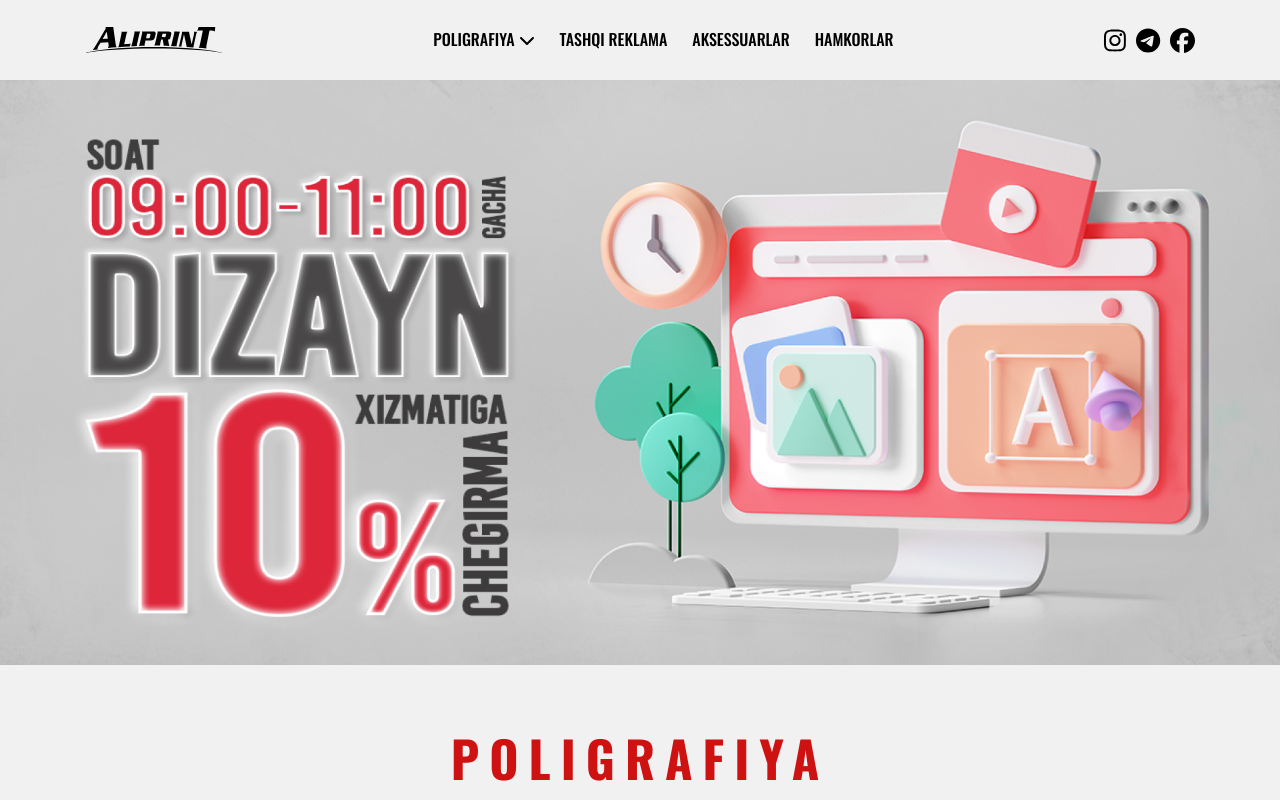
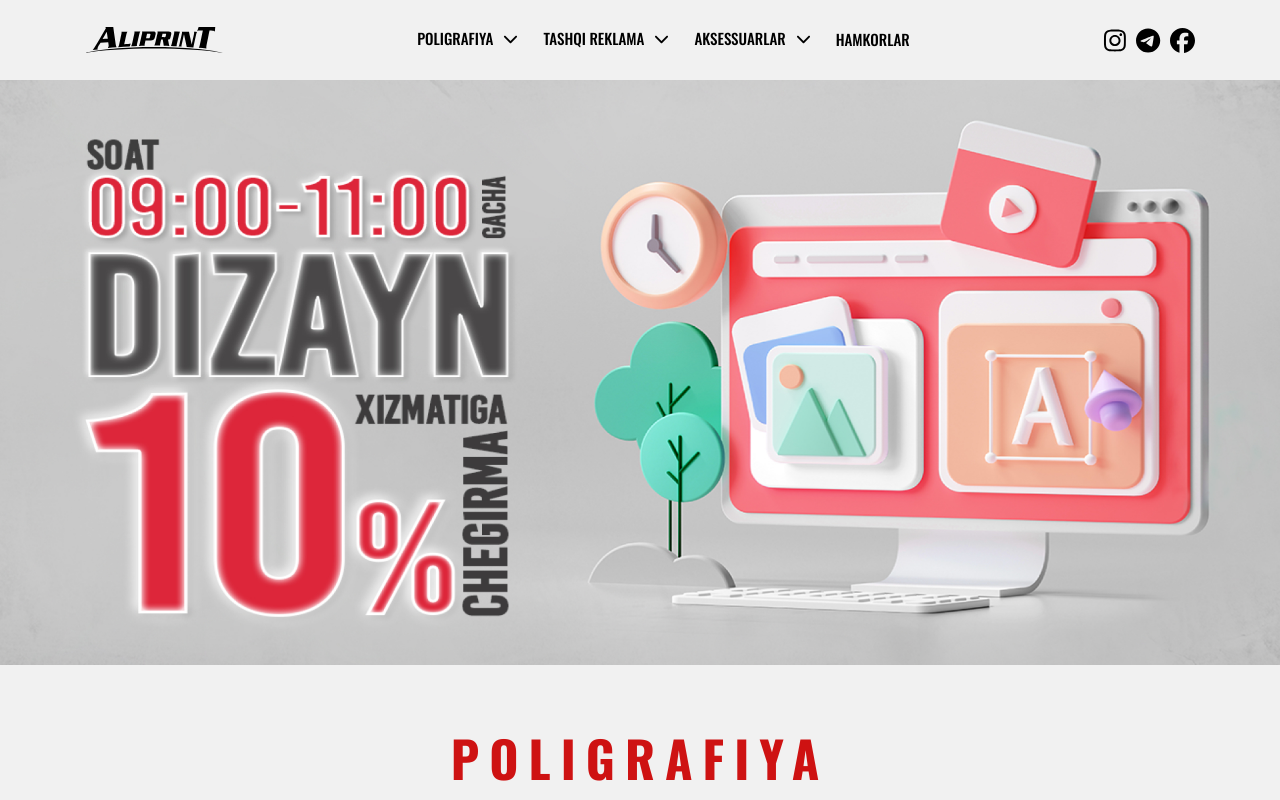
Before and after one commit to Doniyor905/aliprint-react, a React (Create React App) app: page / in a window 1280 px wide. Shown: the top 800 px of the page. Built offline with nearby package versions, Linux system fonts and the light colour scheme.

Commit message:
menu fixed

```diff
--- a/src/App.js
+++ b/src/App.js
@@ -8,11 +8,7 @@ import TashqiReklama from './components/TashqiReklama';
 import Maps from './components/Maps';
 import Footer from './components/Footer';
 
-import poligrafiya from './data/poligrafiya';
-import aksessuarlar from './data/aksessuarlar';
-import tashqiRekalama from './data/tashqiRekalama';
-
-function App() {
+function App({ poligrafiya, tashqiRekalama, aksessuarlar }) {
   return (
     <div className="App">
       <Navbar
--- a/src/components/Navbar/Navbar.module.scss
+++ b/src/components/Navbar/Navbar.module.scss
@@ -19,11 +19,16 @@
   }
 
   &__link {
-    a {
+    &-a {
       text-decoration: none;
       color: #000;
       text-transform: uppercase;
-
+      font-size: 15px;
+      span {
+        display: flex;
+        gap: 10px;
+        align-items: center;
+      }
       &:hover::after {
         transform: scale(1);
       }
@@ -58,9 +63,15 @@
     opacity: 0;
     pointer-events: none;
     transition: ease-in-out 0.5s;
+    box-shadow: -4px 9px 26px -3px rgba(0, 0, 0, 0.23);
     &.active {
       opacity: 1;
       pointer-events: auto;
+    }
+
+    &-link {
+      text-decoration: none;
+      color: #000;
     }
     li {
       margin-bottom: 5px;
@@ -79,7 +90,7 @@
     }
     &__link {
       a {
-        font-size: 14px;
+        font-size: 12px;
       }
     }
 
@@ -92,8 +103,21 @@
 
 @media (max-width: 629px) {
   .nav {
+    &__link-a span {
+      font-size: 14px;
+    }
+    &__link {
+      a {
+        font-size: 14px;
+      }
+    }
     &__close {
       display: block;
+      margin-top: 10px;
+      font-size: 20px;
+    }
+    &__dropdown {
+      right: 15px;
     }
     &__list {
       position: fixed;
--- a/src/components/Navbar/index.jsx
+++ b/src/components/Navbar/index.jsx
@@ -7,16 +7,18 @@ import { FontAwesomeIcon } from '@fortawesome/react-fontawesome';
 import { faInstagram, faTelegram, faFacebook } from '@fortawesome/free-brands-svg-icons';
 import { faBars, faClose, faChevronDown } from '@fortawesome/free-solid-svg-icons';
 import classNames from 'classnames';
+import { Link } from 'react-router-dom';
 const Navbar = ({ poligrafiya, tashqiRekalama, aksessuarlar }) => {
   const [navMenu, setNavMenu] = React.useState(false);
-  const [isVisibleMenu, setIsVisibleMenu] = React.useState(false);
+  const [tashqiMenu, setTashqiMenu] = React.useState(false);
+  const [poligrafiyaMenu, setPoligrafiyaMenu] = React.useState(false);
+  const [aksessuarMenu, setAksessuarMenu] = React.useState(false);
 
   return (
     <Container>
       <nav className={classes['nav']}>
         <img className={classes['nav__logo']} src={logo} alt="" />
         <div
-          // onClick={() => setNavMenu(false)}
           className={
             navMenu
               ? classNames(classes['nav__list-wrapper'], classes['active'])
@@ -33,33 +35,80 @@ const Navbar = ({ poligrafiya, tashqiRekalama, aksessuarlar }) => {
             />
             <li className={classes['nav__link']}>
               <a
+                className={classes['nav__link-a']}
                 href="#!"
-                onMouseEnter={() => setIsVisibleMenu(true)}
-                onMouseLeave={() => setIsVisibleMenu(false)}>
+                onMouseEnter={() => setPoligrafiyaMenu(true)}
+                onMouseLeave={() => setPoligrafiyaMenu(false)}>
                 <span>
-                  POLIGRAFIYA{' '}
+                  POLIGRAFIYA
                   <FontAwesomeIcon className={classes['nav__link-icon']} icon={faChevronDown} />
                 </span>
                 <ul
                   className={
-                    isVisibleMenu
+                    poligrafiyaMenu
                       ? classNames(classes['nav__dropdown'], classes['active'])
                       : classes['nav__dropdown']
                   }>
                   {poligrafiya.map((link) => (
-                    <li className={classes['nav__dropdown-link']}>{link.title}</li>
+                    <Link className={classes['nav__dropdown-link']} key={link.url} to={link.url}>
+                      <li>{link.title}</li>
+                    </Link>
                   ))}
                 </ul>
               </a>
             </li>
             <li className={classes['nav__link']}>
-              <a href="#tashqireklama">TASHQI REKLAMA</a>
+              <a
+                className={classes['nav__link-a']}
+                href="#!"
+                onMouseEnter={() => setTashqiMenu(true)}
+                onMouseLeave={() => setTashqiMenu(false)}>
+                <span>
+                  TASHQI REKLAMA
+                  <FontAwesomeIcon className={classes['nav__link-icon']} icon={faChevronDown} />
+                </span>
+                <ul
+                  className={
+                    tashqiMenu
+                      ? classNames(classes['nav__dropdown'], classes['active'])
+                      : classes['nav__dropdown']
+                  }>
+                  {tashqiRekalama.map((link) => (
+                    <Link className={classes['nav__dropdown-link']} key={link.url} to={link.url}>
+                      <li>{link.title}</li>
+                    </Link>
+                  ))}
+                </ul>
+              </a>
             </li>
             <li className={classes['nav__link']}>
-              <a href="#aksessuarlar">Aksessuarlar</a>
+              <a
+                className={classes['nav__link-a']}
+                href="#!"
+                onMouseEnter={() => setAksessuarMenu(true)}
+                onMouseLeave={() => setAksessuarMenu(false)}>
+                <span>
+                  Aksessuarlar
+                  <FontAwesomeIcon className={classes['nav__link-icon']} icon={faChevronDown} />
+                </span>
+                <ul
+                  className={
+                    aksessuarMenu
+                      ? classNames(classes['nav__dropdown'], classes['active'])
+                      : classes['nav__dropdown']
+                  }>
+                  {aksessuarlar.map((link) => (
+                    <Link className={classes['nav__dropdown-link']} key={link.url} to={link.url}>
+                      <li>{link.title}</li>
+                    </Link>
+                  ))}
+                </ul>
+              </a>
             </li>
             <li className={classes['nav__link']}>
-              <a href="#hamkorlar">Hamkorlar</a>
+              <a className={classes['nav__link-a']} href="#hamkorlar">
+                Hamkorlar
+              </a>
             </li>
           </ul>
         </div>
--- a/src/data/aksessuarlar.js
+++ b/src/data/aksessuarlar.js
@@ -22,7 +22,7 @@ const aksessuarlar = [
     subtitle: 'Kiyim',
     text: 'Lorem ipsum dolor sit amet, consectetur adipiscing elit. In faucibus feugiat pharetra massa risus tortor leo. Non viverra tempus metus risus egestas egestas. Elementum eros, sit sapien ullamcorper ullamcorper et eget at. A netus ultrices lectus vitae.',
     image: kepkaImg,
-    url: '/product/boshkiyim',
+    url: '/product/bosh',
   },
   {
     title: 'Bakal',
--- a/src/data/tashqiRekalama.js
+++ b/src/data/tashqiRekalama.js
@@ -33,7 +33,7 @@ const tashqiReklama = [
     subtitle: 'Harflar',
     text: 'Tashqi reklamaning keng tarqalgan turlaridan biri bu – BO‘RTMA HARFLARDIR. Ofis, korxona,  tashkilot yoki savdo do‘konlari peshlavhalarini bo‘rtma harflar orqali aks ettirish keng  jamoatchilik va hamkorlar e’tiborini jalb qilishda samarali reklama vositasidir.',
     image: bortmaHarfImg,
-    url: '/product/bortmaharf',
+    url: '/product/bortma',
   },
   {
     title: 'Korob',
--- a/src/index.js
+++ b/src/index.js
@@ -4,13 +4,61 @@ import App from './App';
 import { BrowserRouter, Route, Routes } from 'react-router-dom';
 import ProductPage from './pages/ProductPage';
 
+import poligrafiya from './data/poligrafiya';
+import aksessuarlar from './data/aksessuarlar';
+import tashqiRekalama from './data/tashqiRekalama';
+const products = {};
+
+poligrafiya.map(
+  (item) =>
+    (products[item.title.toLowerCase()] = {
+      title: item.title,
+      text: item.text,
+      image: item.image,
+      url: item.url,
+    }),
+);
+
+aksessuarlar.map(
+  (item) =>
+    (products[item.title.toLowerCase()] = {
+      title: item.title,
+      subtitle: item.subtitle,
+      text: item.text,
+      image: item.image,
+      url: item.url,
+    }),
+);
+
+tashqiRekalama.map(
+  (item) =>
+    (products[item.title.toLowerCase()] = {
+      title: item.title,
+      subtitle: item.subtitle,
+      text: item.text,
+      image: item.image,
+      url: item.url,
+    }),
+);
+
+console.log(products);
+
 const root = ReactDOM.createRoot(document.getElementById('root'));
 root.render(
   <React.StrictMode>
     <BrowserRouter>
       <Routes>
-        <Route path="/" element={<App />} />
-        <Route path="/product" element={<ProductPage />} />
+        <Route
+          path="/"
+          element={
+            <App
+              poligrafiya={poligrafiya}
+              tashqiRekalama={tashqiRekalama}
+              aksessuarlar={aksessuarlar}
+            />
+          }
+        />
+        <Route path="/product/:type" element={<ProductPage data={products} />} />
       </Routes>
     </BrowserRouter>
   </React.StrictMode>,
--- a/src/pages/ProductPage/index.jsx
+++ b/src/pages/ProductPage/index.jsx
@@ -2,30 +2,32 @@ import React from 'react';
 import Container from '../../layout/index';
 import classes from './Productpage.module.scss';
 
-import img from '../../images/poligrafiya/flayer.png';
+import { useParams } from 'react-router-dom';
+import ModalForm from '../../components/ModalForm';
+const ProductPage = ({ data }) => {
+  const [modal, setModal] = React.useState(false);
+  const { type } = useParams();
+  console.log(data[type]);
 
-const ProductPage = () => {
   return (
     <div className={classes['productPage']}>
       <Container>
         <div className={classes['productPage__inner']}>
           <div className={classes['productPage__item']}>
-            <h2>Flayer</h2>
-            <p>
-              Reklama flayerlari mahsulot yoki xizmatlaringiz ommalashishida qat’iy tarzda mijozlar
-              e’tiborini jalb etish va buning uchun ko‘p xarajat talab etilmasligi bilan
-              ahamiyatlidir. Flayerlar e’lon qilinayotgan mahsulot yoki xizmatlar to‘g‘risida
-              batafsil ma’lumot berishi bilan ham o‘ziga xos xarakterga ega. Bu esa biznesingiz
-              rivojida mijozlar ko‘lamini kengaytirish, mahsulot yoki xizmatlar savdo ko‘lamini
-              oshirish hamda yuqori daromad olishda muhim ahamiyat kasb etadi.
-            </p>
-            <button className={classes['productPage__btn']}>Buyurtma berish</button>
+            <h2>
+              {data[type].title} <span>{data[type].subtitle}</span>
+            </h2>
+            <p>{data[type].text}</p>
+            <button onClick={() => setModal(true)} className={classes['productPage__btn']}>
+              Buyurtma berish
+            </button>
           </div>
           <div className={classes['productPage__img']}>
-            <img src={img} alt="" />
+            <img src={data[type].image} alt="" />
           </div>
         </div>
       </Container>
+      <ModalForm nameProduct={data[type].title} modal={modal} setModal={setModal}></ModalForm>
     </div>
   );
 };
```
